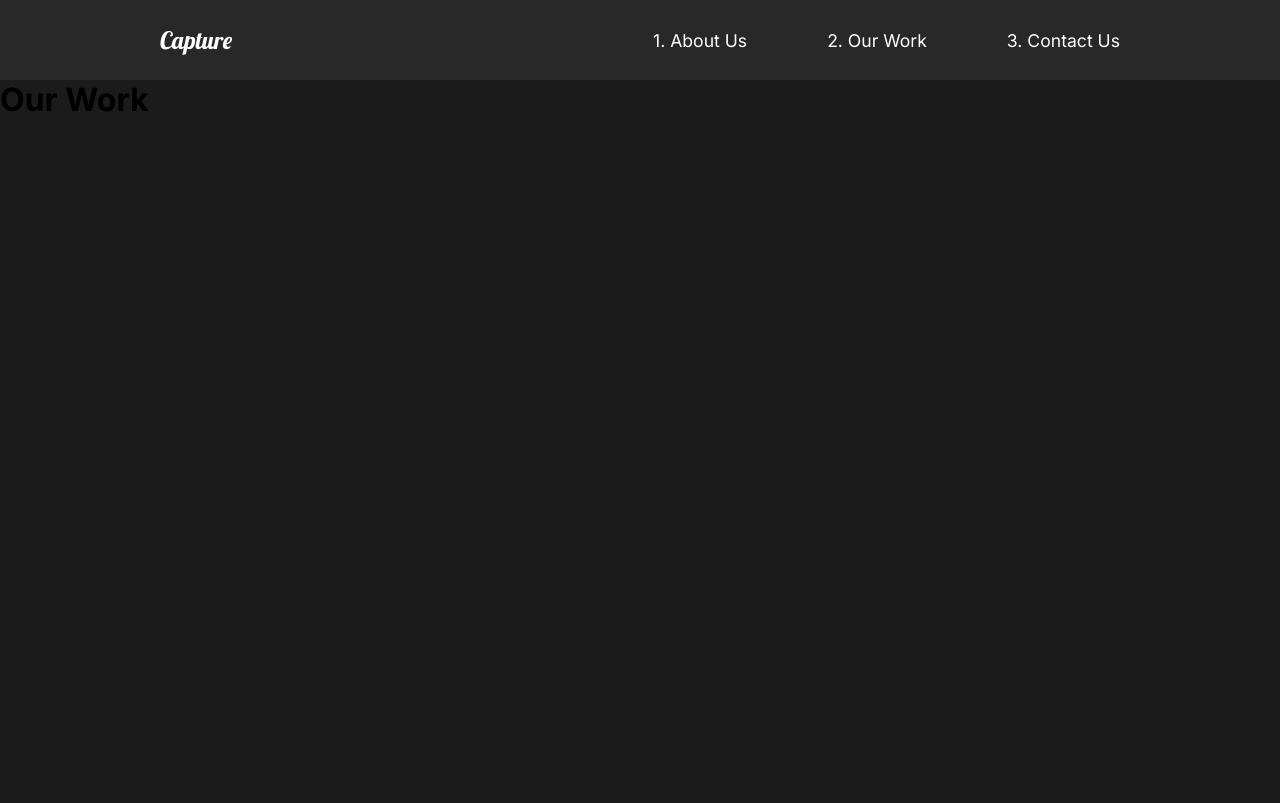
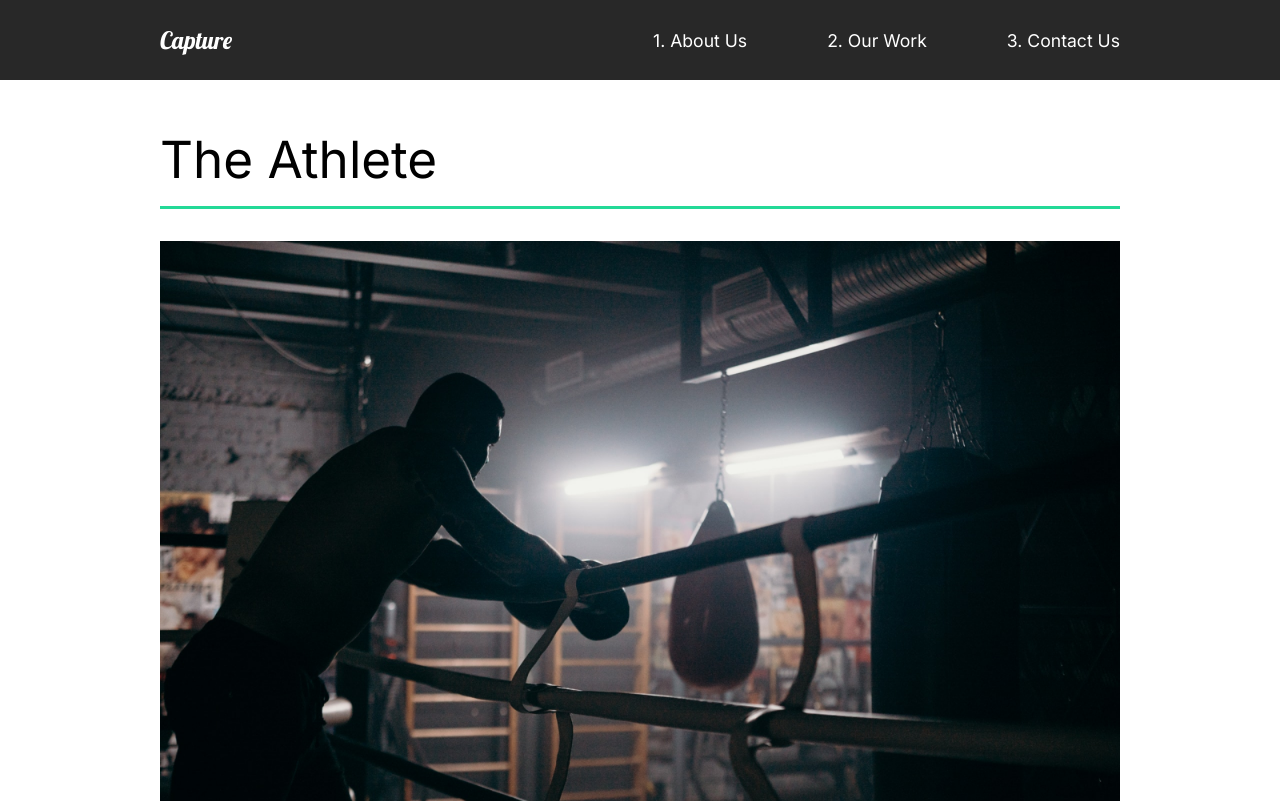
Before and after one commit to Jovin-Sim/react-capture-portfolio, a React (Create React App) app: page /work in a window 1280 px wide. Shown: the top 803 px of the page. Built offline with nearby package versions, Linux system fonts and the light colour scheme.

Commit message:
16. Work Animation

```diff
--- a/src/App.js
+++ b/src/App.js
@@ -4,24 +4,34 @@ import AboutUs from "./pages/AboutUs";
 import Nav from "./components/Nav";
 import ContactUs from "./pages/ContactUs";
 import OurWork from "./pages/OurWork";
-import { Switch, Route } from "react-router-dom";
+import { Switch, Route, useLocation } from "react-router-dom";
+import MovieDetail from "./pages/MovieDetail";
+import { AnimatePresence } from "framer-motion";
 
 function App() {
+  //Variables
+  const location = useLocation();
+  console.log(location);
   return (
     <div className="App">
       <GlobalStyle />
       <Nav />
-      <Switch>
+      <AnimatePresence exitBeforeEnter>
+        <Switch location={location} key={location.pathname}>
           <Route path="/" exact>
             <AboutUs />
           </Route>
-        <Route path="/work">
+          <Route path="/work" exact>
             <OurWork />
+          </Route>
+          <Route path="/work/:id">
+            <MovieDetail />
           </Route>
           <Route path="/contact">
             <ContactUs />
           </Route>
         </Switch>
+      </AnimatePresence>
     </div>
   );
 }
--- /dev/null
+++ b/src/animation.js
@@ -0,0 +1,42 @@
+export const pageAnimation = {
+  hidden: { opacity: 0, y: 300 },
+  show: {
+    opacity: 1,
+    y: 0,
+    transition: { duration: 0.5, when: "beforeChildren", staggerChildren: 0.5 },
+  },
+  exit: { opacity: 0, transition: { duration: 0.5 } },
+};
+
+export const titleAnim = {
+  hidden: { y: 200 },
+  show: { y: 0, transition: { duration: 0.75, ease: "easeOut" } },
+};
+
+export const fade = {
+  hidden: { opacity: 0 },
+  show: { opacity: 1, transition: { ease: "easeOut", duration: 0.5 } },
+};
+
+export const photoAnim = {
+  hidden: { scale: 1.5, opacity: 0 },
+  show: {
+    scale: 1,
+    opacity: 1,
+    transition: { ease: "easeOut", duration: 0.75 },
+  },
+};
+
+export const lineAnim = {
+  hidden: { width: "0%" },
+  show: { width: "100%", transition: { duration: 1 } },
+};
+
+export const slider = {
+  hidden: { x: "-130%", skew: "45deg" },
+  show: {
+    x: "100%",
+    skew: "0deg",
+    transition: { ease: "easeOut", duration: 1 },
+  },
+};
--- /dev/null
+++ b/src/components/Wave.js
@@ -0,0 +1,34 @@
+import React from "react";
+import styled from "styled-components";
+import { motion } from "framer-motion";
+
+const Wave = () => {
+  return (
+    <WaveSvg
+      viewBox="0 0 1440 363"
+      fill="none"
+      xmlns="http://www.w3.org/2000/svg"
+    >
+      <motion.path
+        initial={{
+          pathLength: 0,
+          pathOffset: 1,
+        }}
+        animate={{ pathLength: 1, pathOffset: 0 }}
+        transition={{ duration: 1 }}
+        d="M1440 27.4774C1352.73 19.8184 1122.41 49.0556 899.331 227.276C620.48 450.052 354.282 355.647 170.328 185.318C23.165 49.0556 -4.21721 8.32998 0.487081 5"
+        stroke="#D96ED4"
+        strokeOpacity="0.3"
+        strokeWidth="10"
+      />
+    </WaveSvg>
+  );
+};
+
+const WaveSvg = styled.svg`
+  position: absolute;
+  left: 0;
+  z-index: 1;
+`;
+
+export default Wave;
--- a/src/pages/AboutUs.js
+++ b/src/pages/AboutUs.js
@@ -2,14 +2,22 @@ import React from "react";
 import AboutSection from "../components/AboutSection";
 import ServiceSection from "../components/ServiceSection";
 import FaqSection from "../components/FaqSection";
+//Animations
+import { motion } from "framer-motion";
+import { pageAnimation } from "../animation";
 
 const AboutUs = () => {
   return (
-    <div>
+    <motion.div
+      variants={pageAnimation}
+      initial="hidden"
+      animate="show"
+      exit="exit"
+    >
       <AboutSection />
       <ServiceSection />
       <FaqSection />
-    </div>
+    </motion.div>
   );
 };
 
--- a/src/pages/ContactUs.js
+++ b/src/pages/ContactUs.js
@@ -1,10 +1,18 @@
 import React from "react";
+//Animations
+import { motion } from "framer-motion";
+import { pageAnimation } from "../animation";
 
 const ContactUs = () => {
   return (
-    <div>
+    <motion.div
+      variants={pageAnimation}
+      initial="hidden"
+      animate="show"
+      exit="exit"
+    >
       <h1>Contact Us</h1>
-    </div>
+    </motion.div>
   );
 };
 
--- /dev/null
+++ b/src/pages/MovieDetail.js
@@ -0,0 +1,112 @@
+import React, { useEffect, useState } from "react";
+import styled from "styled-components";
+import { useHistory } from "react-router-dom";
+import { MovieState } from "../movieState";
+import { motion } from "framer-motion";
+import { pageAnimation } from "../animation";
+
+const MovieDetail = () => {
+  const history = useHistory();
+  const url = history.location.pathname;
+  const [movies, setMovies] = useState(MovieState);
+  const [movie, setMovie] = useState(null);
+
+  //UseEffect
+  useEffect(() => {
+    const currentMovie = movies.filter((state) => state.url === url);
+    setMovie(currentMovie[0]);
+  }, [url, movies]);
+
+  return (
+    <>
+      {movie && (
+        <Details
+          variants={pageAnimation}
+          initial="hidden"
+          animate="show"
+          exit="exit"
+        >
+          <HeadLine>
+            <h2>{movie.title}</h2>
+            <img src={movie.mainImg} alt="movie"></img>
+          </HeadLine>
+          <Awards>
+            {movie.awards.map((award) => (
+              <Award title={award.title} description={award.description} />
+            ))}
+          </Awards>
+          <ImageDisplay>
+            <img src={movie.secondaryImg} alt=""></img>
+          </ImageDisplay>
+        </Details>
+      )}
+    </>
+  );
+};
+
+const Details = styled(motion.div)`
+  color: white;
+`;
+
+const HeadLine = styled.div`
+  min-height: 90vh;
+  padding-top: 20vh;
+  position: relative;
+  h2 {
+    position: absolute;
+    top: 10%;
+    left: 50%;
+    transform: translate(-50%, -10%);
+  }
+  img {
+    width: 100%;
+    height: 70vh;
+    object-fit: cover;
+  }
+`;
+
+const Awards = styled.div`
+  min-height: 80vh;
+  display: flex;
+  margin: 5rem 8rem;
+  align-items: center;
+  justify-content: space-around;
+`;
+
+const AwardStyle = styled.div`
+  padding: 3rem;
+  h3 {
+    font-size: 2rem;
+  }
+  .line {
+    width: 50%;
+    background: #23d997;
+    height: 0.3rem;
+    margin: 1rem 0rem;
+  }
+  p {
+    padding: 2rem 0rem;
+  }
+`;
+
+const ImageDisplay = styled.div`
+  min-height: 50vh;
+  img {
+    width: 100%;
+    height: 100vh;
+    object-fit: cover;
+  }
+`;
+
+//Award Component
+const Award = ({ title, description }) => {
+  return (
+    <AwardStyle>
+      <h3>{title}</h3>
+      <div className="line"></div>
+      <p>{description}</p>
+    </AwardStyle>
+  );
+};
+
+export default MovieDetail;
--- a/src/pages/OurWork.js
+++ b/src/pages/OurWork.js
@@ -1,11 +1,108 @@
 import React from "react";
+import styled from "styled-components";
+import { Link } from "react-router-dom";
+//Images
+import athlete from "../img/athlete-small.png";
+import theracer from "../img/theracer-small.png";
+import goodtimes from "../img/goodtimes-small.png";
+//Animations
+import { motion } from "framer-motion";
+import { pageAnimation, fade, photoAnim, lineAnim, slider } from "../animation";
 
 const OurWork = () => {
   return (
-    <div>
-      <h1>Our Work</h1>
-    </div>
+    <Work
+      variants={pageAnimation}
+      initial="hidden"
+      animate="show"
+      exit="exit"
+      style={{ background: "#ffffff", transition: { duration: 1 } }}
+    >
+      <Frame1 variants={slider}></Frame1>
+      <Frame2 variants={slider}></Frame2>
+      <Frame3 variants={slider}></Frame3>
+      <Frame4 variants={slider}></Frame4>
+      <Movie>
+        <motion.h2 variants={fade}>The Athlete</motion.h2>
+        <motion.div variants={lineAnim} className="line"></motion.div>
+        <Link to="/work/the-athlete">
+          <Hide>
+            <motion.img
+              variants={photoAnim}
+              src={athlete}
+              alt="athlete"
+            ></motion.img>
+          </Hide>
+        </Link>
+      </Movie>
+
+      <Movie>
+        <h2>The Racer</h2>
+        <div className="line"></div>
+        <Link to="/work/the-racer">
+          <img src={theracer} alt="theracer"></img>
+        </Link>
+      </Movie>
+
+      <Movie>
+        <h2>Good Times</h2>
+        <div className="line"></div>
+        <Link to="/work/good-times">
+          <img src={goodtimes} alt="goodTimes"></img>
+        </Link>
+      </Movie>
+    </Work>
   );
 };
 
+const Work = styled(motion.div)`
+  min-height: 100vh;
+  overflow: hidden;
+  padding: 2rem 10rem;
+  h2 {
+    padding: 1rem 0rem;
+  }
+`;
+
+const Movie = styled.div`
+  padding-bottom: 10rem;
+  .line {
+    height: 0.2rem;
+    background: #23d997;
+    margin-bottom: 2rem;
+  }
+  img {
+    width: 100%;
+    height: 70vh;
+    object-fit: cover;
+  }
+`;
+
+const Hide = styled.div`
+  overflow: hidden;
+`;
+
+//Frame Animation
+const Frame1 = styled(motion.div)`
+  position: fixed;
+  left: 0;
+  top: 10%;
+  width: 100%;
+  height: 100vh;
+  background: #fffebf;
+  z-index: 2;
+`;
+
+const Frame2 = styled(Frame1)`
+  background: #ff8efb;
+`;
+
+const Frame3 = styled(Frame1)`
+  background: #8ed2ff;
+`;
+
+const Frame4 = styled(Frame1)`
+  background: #8effa0;
+`;
+
 export default OurWork;
--- a/src/styles.js
+++ b/src/styles.js
@@ -13,6 +13,7 @@ export const About = styled.div`
 export const Description = styled.div`
   flex: 1;
   padding-right: 5rem;
+  z-index: 2;
   h2 {
     font-weight: lighter;
   }
@@ -21,6 +22,7 @@ export const Description = styled.div`
 export const Image = styled.div`
   flex: 1;
   overflow: hidden;
+  z-index: 2;
   img {
     width: 100%;
     height: 80vh;
```
Also changed, not shown: src/components/AboutSection.js (+19 -10 lines), 1 other file (tests, documents, lock files or other folders). Lines whose indentation alone changed are shown as unchanged.
